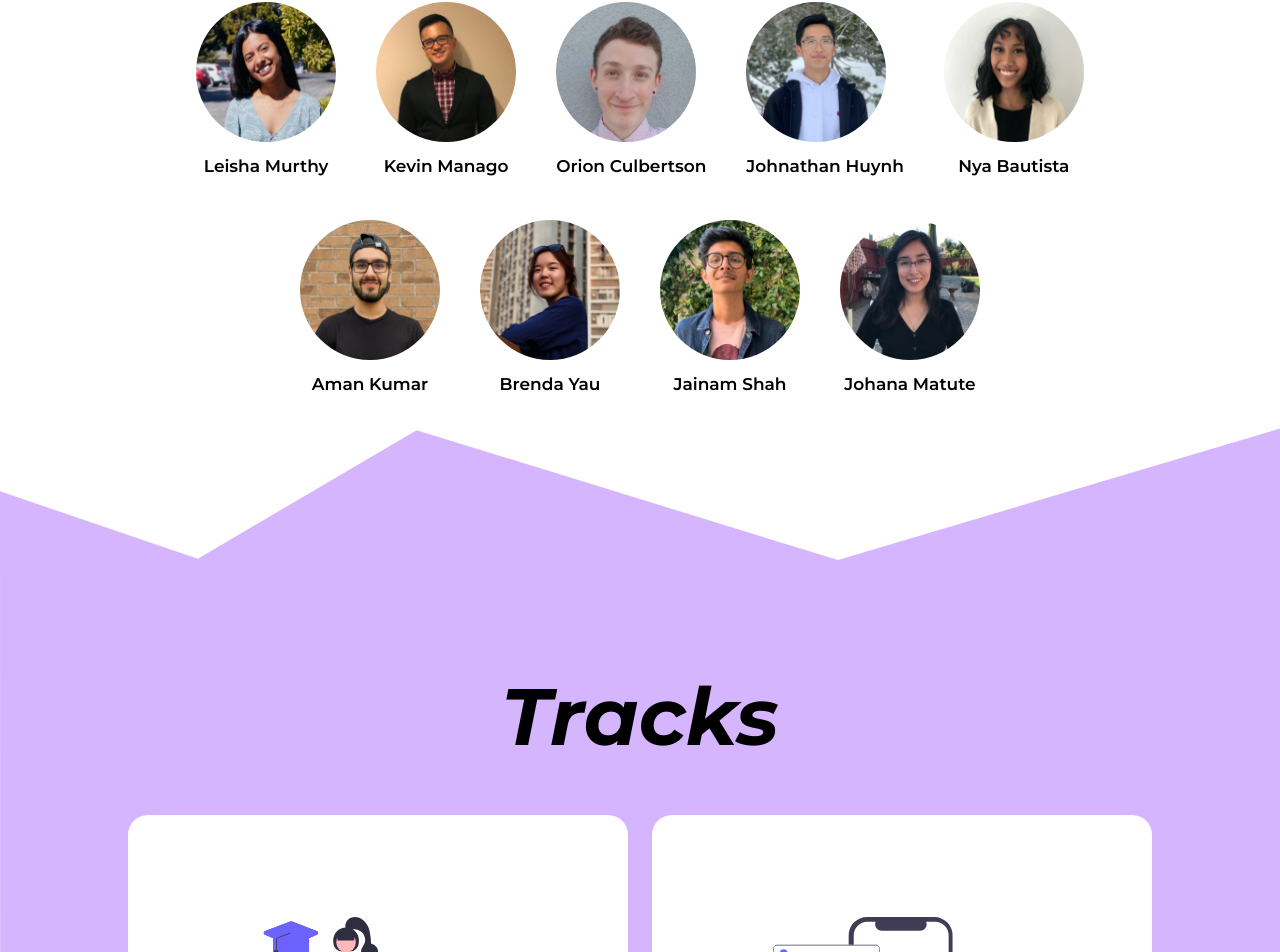
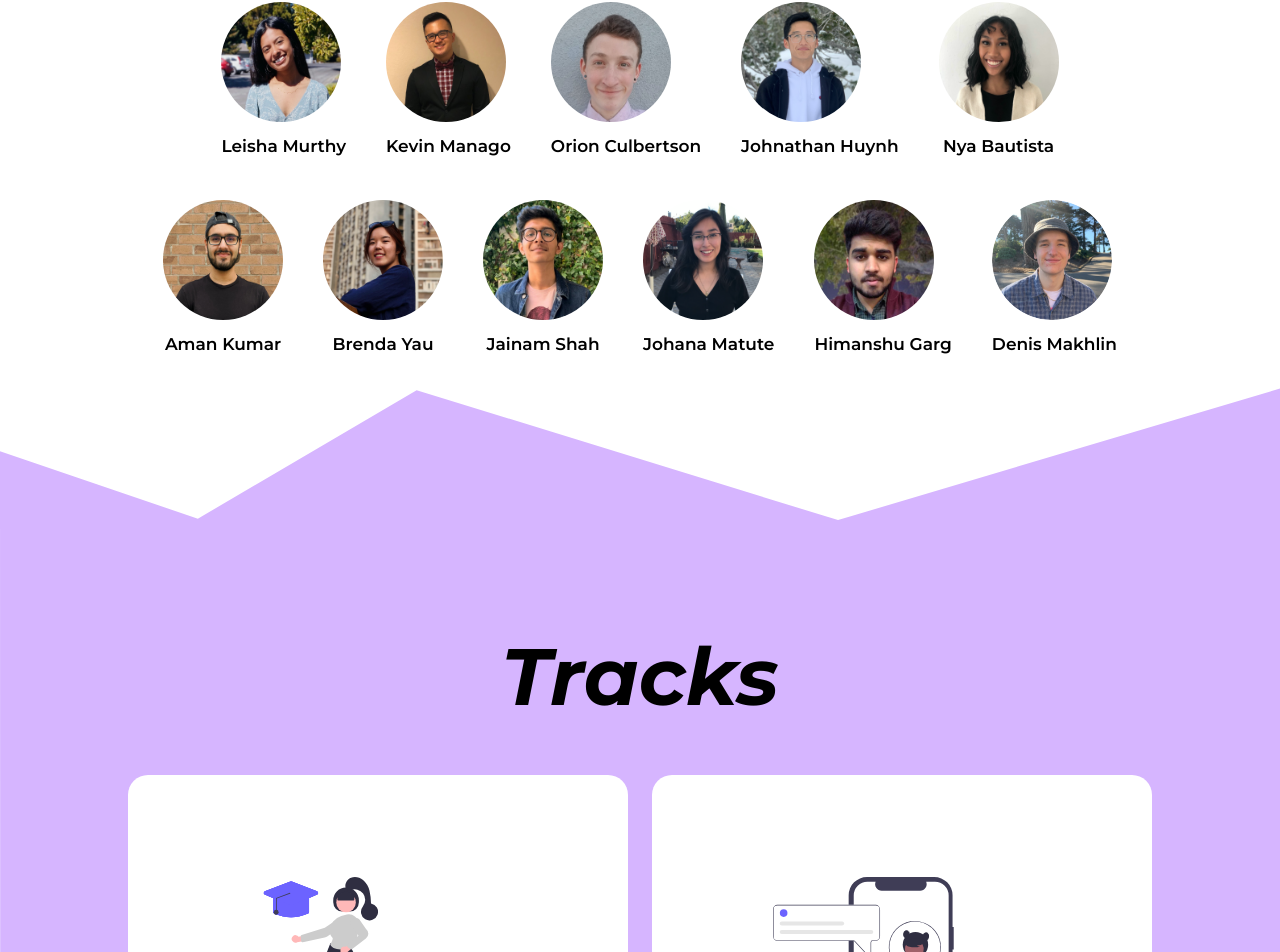
Before and after one commit to sf-hacks-admin/2021website, a React (Create React App) app in the folder app/: page / in a window 1280 px wide. Shown: the part 754-1706 px from the top of the page. Built offline with nearby package versions, Linux system fonts and the light colour scheme.

Commit message:
Completed Our team section

```diff
--- a/app/src/screens/AboutSection.js
+++ b/app/src/screens/AboutSection.js
@@ -7,9 +7,11 @@ import JohanaProfileImage from "../assets/teamProfile/Johana.png";
 import JohnathanProfileImage from "../assets/teamProfile/Johnathan.png";
 import KevinProfileImage from "../assets/teamProfile/Kevin.png";
 import LeishaProfileImage from "../assets/teamProfile/Leisha.png";
+import HimanshuProfileImage from "../assets/teamProfile/Himanshu.png";
 // import MeghaProfileImage from "../assets/teamProfile/Megha.png";
 import NyaProfileImage from "../assets/teamProfile/Nya.png";
 import OrionProfileImage from "../assets/teamProfile/Orion.png";
+import DenisProfileImage from "../assets/teamProfile/Denis.png";
 
 import aboutPicture from "../assets/aboutSection/about-pic.png";
 
@@ -58,6 +60,14 @@ const AboutSection = () => {
       name: "Johana Matute",
       position: "Marketing Lead",
       image: JohanaProfileImage
+    },
+    { name: "Himanshu Garg",
+      position: "Web Developer",
+      image: HimanshuProfileImage
+    },
+    { name: "Denis Makhlin",
+      position: "Graphic Designer",
+      image: DenisProfileImage
     }
   ];
   return (
@@ -117,7 +127,7 @@ const AboutSection = () => {
                 <div>
                   <img
                     src={profile.image}
-                    style={{ height: 140, width: 140, borderRadius: 70 }}
+                    style={{ height: 120, width: 120, borderRadius: 70 }}
                   />
                 </div>
                 <div className="profileName" style={{ marginTop: 6 }}>
```
Also changed, not shown: app/src/assets/teamProfile/Denis.png (added).
